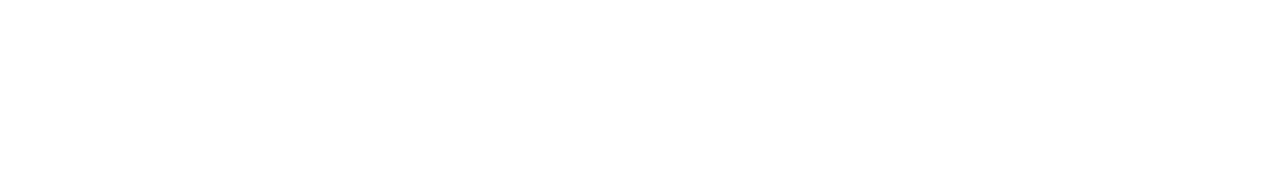
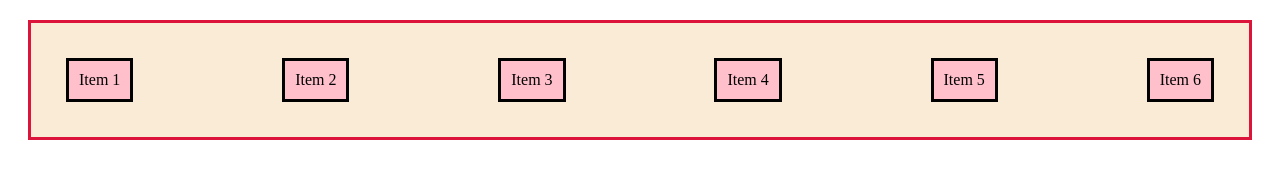
Before and after one commit to GabrielAlvB/intro-a-la-web, a plain HTML site: page 6.4_new_flexbox/index.html in a window 1280 px wide. Drawn offline with Linux system fonts and the light colour scheme.

Commit message:
learning flexbox properties

```diff
--- a/6.4_new_flexbox/index.html
+++ b/6.4_new_flexbox/index.html
@@ -0,0 +1,25 @@
+<!DOCTYPE html>
+<html lang="en">
+<head>
+    <meta charset="UTF-8">
+    <meta http-equiv="X-UA-Compatible" content="IE=edge">
+    <meta name="viewport" content="width=device-width, initial-scale=1.0">
+    <title>Flexbox</title>
+    <link rel="stylesheet" href="styles.css">
+</head>
+<body>
+
+    <!--using div.cointainer-->
+    <div class="cointainer">
+        <div class="item">Item 1</div>
+        <div class="item">Item 2</div>
+        <div class="item">Item 3</div>
+        <div class="item">Item 4</div>
+        <div class="item">Item 5</div>
+        <div class="item">Item 6</div>
+
+
+    </div>
+
+</body>
+</html>
--- a/6.4_new_flexbox/styles.css
+++ b/6.4_new_flexbox/styles.css
@@ -1,3 +1,23 @@
 .cointainer{
+    padding: 30px;
+    margin: 20px;
+    border: solid crimson;
+    background-color: antiquewhite;
+    display: flex;
+    /*flex direction
+    EJE PRINCIPAL ROW POR DEFECTOodify align items and justify (vertical or colum aligment)*/
+    flex-direction: row;/*colum, row-reverse, colum-reverse*/
+    justify-content: space-between;
+    /*EJE SECUNDARIO, space-around. end, space-evently*/
+    align-items: center;
+    /*EJE SECUNDARIO, vertical: */
+    flex-wrap: wrap;
+}
+
+.item{
+    padding: 10px;
+    margin: 5px;
+    border: solid black;
+    background-color: pink;
 
 }
```
